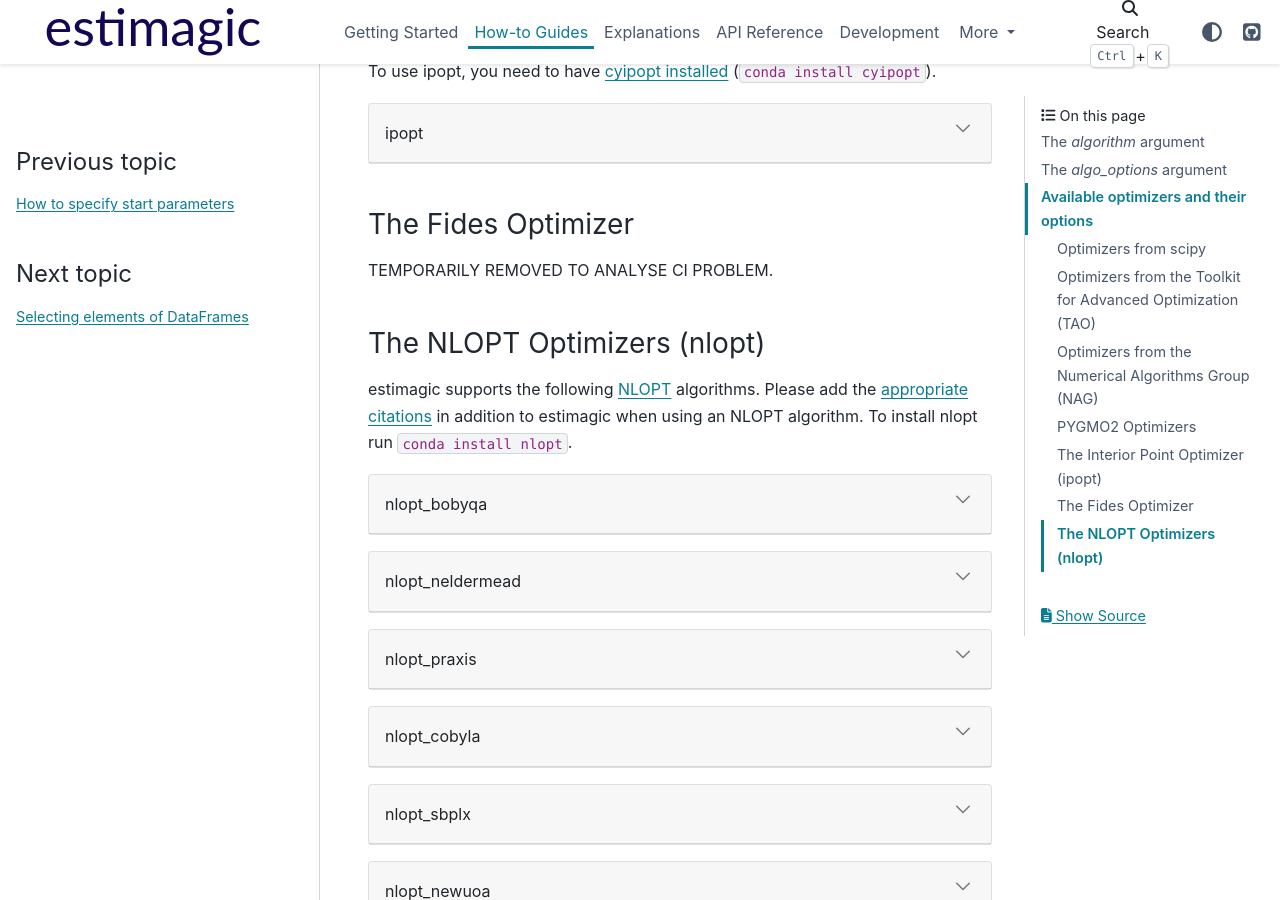
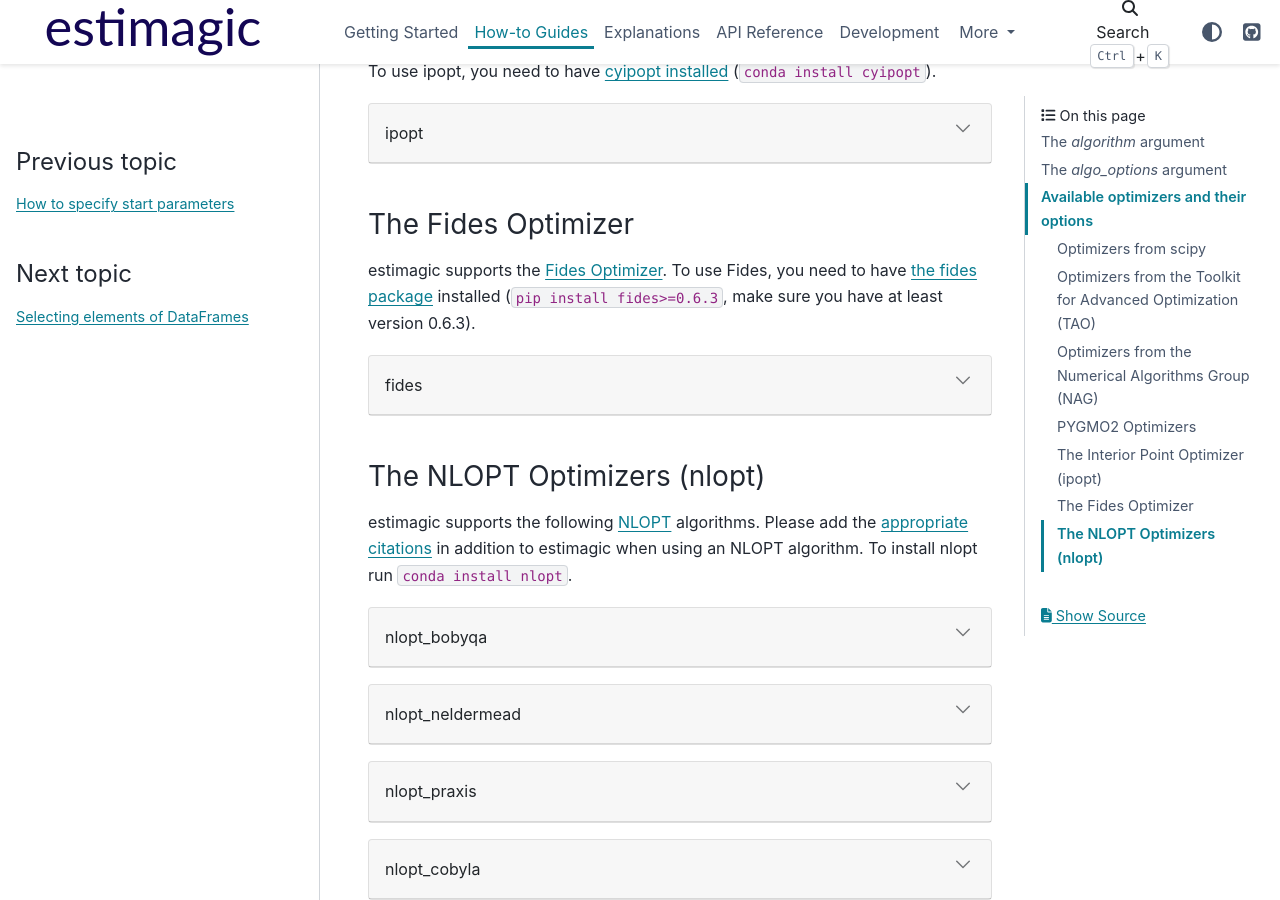
Before and after one commit to optimagic-dev/optimagic, a Sphinx documentation site: the page built from docs/source/how_to_guides/optimization/how_to_specify_algorithm_and_algo_options.rst, in a window 1280 px wide and 900 px high, scrolled down 4555 px. Built offline with Sphinx 7.4.7 and the PyData theme 0.15.4, drawn with Linux system fonts in a browser that asks for light colours; pages that are not in the unit, such as notebooks, are missing from menus; cross-references to code outside the pages are shown as plain code.

Commit message:
Start to add documentation on fides back in.

```diff
--- a/docs/source/how_to_guides/optimization/how_to_specify_algorithm_and_algo_options.rst
+++ b/docs/source/how_to_guides/optimization/how_to_specify_algorithm_and_algo_options.rst
@@ -2677,7 +2677,23 @@ cyipopt``).
 The Fides Optimizer
 -------------------
 
-TEMPORARILY REMOVED TO ANALYSE CI PROBLEM.
+estimagic supports the `Fides Optimizer
+<https://fides-optimizer.readthedocs.io/en/latest>`_. To use Fides, you need to have
+`the fides package <https://github.com/fides-dev/fides>`_ installed (``pip install
+fides>=0.6.3``, make sure you have at least version 0.6.3).
+
+.. dropdown:: fides
+
+  `Fides <fides-optimizer.readthedocs.io/>`_ implements an Interior Trust Region
+  Reflective for boundary costrained optimization problems based on the papers
+  :cite:`Coleman1994` and :cite:`Coleman1996`. Accordingly, Fides is named after
+  the Roman goddess of trust and reliability. In contrast to other optimizers, Fides
+  solves the full trust-region subproblem exactly, which can yields higher quality
+  proposal steps, but is computationally more expensive. This makes Fides particularly
+  attractive for optimization problems with objective functions that are
+  computationally expensive to evaluate and the computational cost of solving the
+  trust-region subproblem is negligible.
+
 
 
 The NLOPT Optimizers (nlopt)
```
